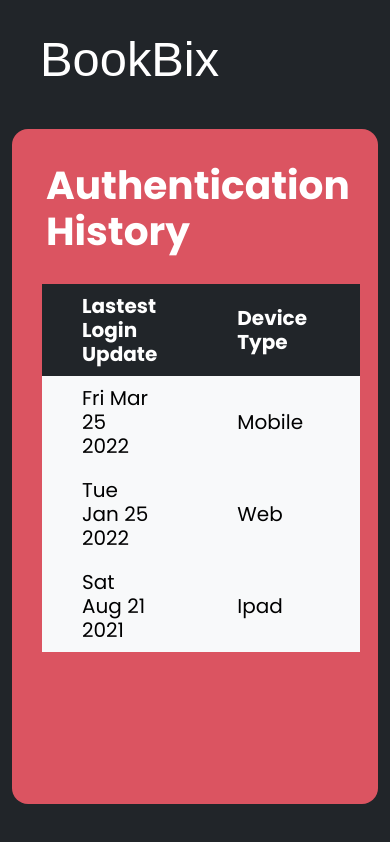
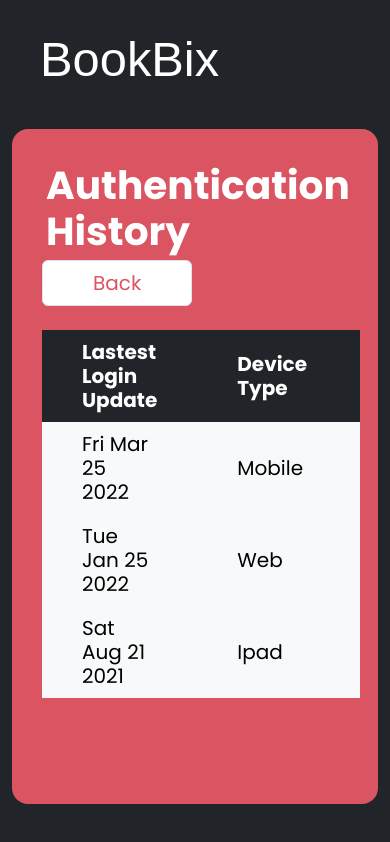
Before and after one commit to 2110336-2565-2/sec33_Group4_BookBix_Frontend, a React (Vite) app: page /login-history in a window 390 px wide. Shown: the top 842 px of the page. Built offline with nearby package versions, Linux system fonts and the light colour scheme; no server answers; a web font is replaced by a local one.

Commit message:
🎒Update Responsive for web

```diff
--- a/src/assets/scss/components/_loggedinhistory.scss
+++ b/src/assets/scss/components/_loggedinhistory.scss
@@ -17,4 +17,16 @@
   th {
     padding: 10px 40px;
   }
+  .back-btn {
+    background-color: white;
+    color: $red-magenta;
+    &:hover {
+      background-color: $red-magenta;
+      color: white;
+      border: 1px solid white;
+    }
+    h5 {
+      padding: 10px 50px;
+    }
+  }
 }
--- a/src/screens/LoggedInHistory.tsx
+++ b/src/screens/LoggedInHistory.tsx
@@ -1,4 +1,5 @@
-import { Container, Row, Col, Table } from 'react-bootstrap'
+import { Container, Row, Col, Table, Button } from 'react-bootstrap'
+import { Link } from 'react-router-dom'
 
 interface HistoriesInterface {
   histories: HistoryInterface[]
@@ -24,10 +25,15 @@ const LoggedInHistory = () => {
       </Row>
       <Row>
         <Col>
-          <Container className="main-container rounded-4">
+          <Container className="main-container rounded-4" fluid="lg">
             <Row className="pb-4">
               <Col>
                 <h2 className="fw-bold p-1">Authentication History</h2>
+              </Col>
+              <Col xs="auto" md="auto">
+                <Link to="/" className="nav-link  border border-1 rounded-2 back-btn align-self-center">
+                  <h5>Back</h5>
+                </Link>
               </Col>
             </Row>
             <Row>
@@ -42,7 +48,7 @@ const LoggedInHistory = () => {
 
 const HistoryTable = ({ histories }: HistoriesInterface) => {
   return (
-    <Table borderless responsive="lg">
+    <Table borderless responsive="md">
       <HistoryTableHeader />
       {histories.map((history) => {
         return (
@@ -59,21 +65,18 @@ const HistoryTable = ({ histories }: HistoriesInterface) => {
   )
 }
 const HistoryTableHeader = () => {
+  const headerText = ['Lastest Login Update', 'Device Type', 'Email', 'IP Address']
+
   return (
     <thead className="table-dark">
       <tr>
-        <th scope="col">
-          <h5 className="fw-bold">Lastest Login Update</h5>
-        </th>
-        <th scope="col">
-          <h5 className="fw-bold">Device Type</h5>
-        </th>
-        <th scope="col">
-          <h5 className="fw-bold">Email</h5>
-        </th>
-        <th scope="col">
-          <h5 className="fw-bold">IP Address</h5>
-        </th>
+        {headerText.map((header) => {
+          return (
+            <th key={header} scope="col">
+              <h5 className="fw-bold">{header}</h5>
+            </th>
+          )
+        })}
       </tr>
     </thead>
   )
```
